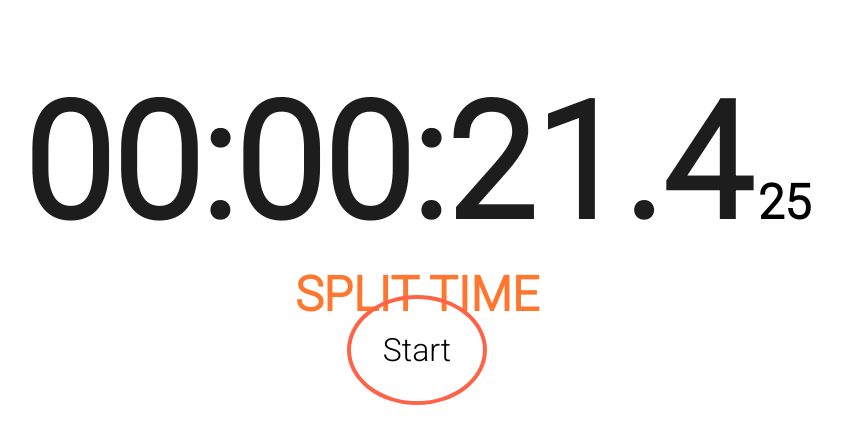
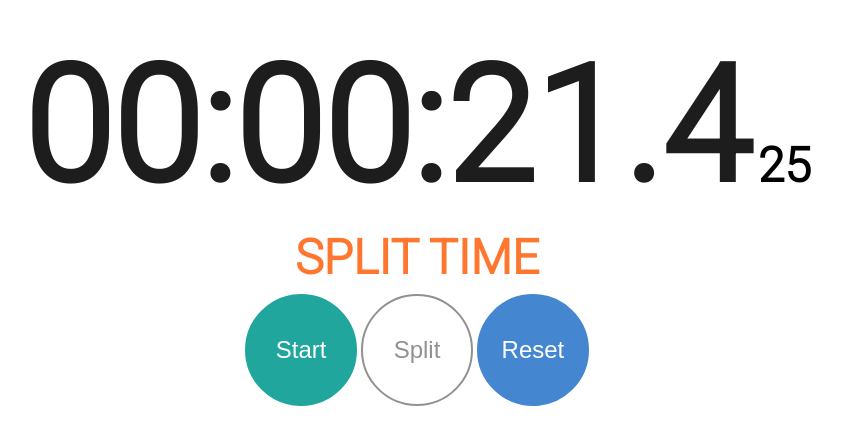
Before and after one commit to hammad-ulhassan/stopwatch, a plain HTML site: page index.html in a window 1280 px wide. Shown: the part 180-624 px from the top of the page, without its empty margins (223-1065 px from the left). Drawn offline with Linux system fonts and the light colour scheme.

Commit message:
color fixed. button round

```diff
--- a/index.html
+++ b/index.html
@@ -24,9 +24,9 @@
         </div>
         <div class="horizontal">
             <div class="content">
-                <span class="circle">
-                    Start
-                </span>
+                <button type="button" class="round round--start">Start</button>
+                <button type="button" class="round round--split">Split</button>
+                <button type="button" class="round round--reset">Reset</button>
             </div>
         </div>
     </div>
--- a/style.css
+++ b/style.css
@@ -5,7 +5,9 @@
     --black: #1d1d1d;
     --red: #ff6347;
     --orange: #ff772e;
-    ---gray: #919191;
+    --gray: #919191;
+    --green: #21a69d;
+    --blue: #4487d0;
 }
 
 html{
@@ -41,6 +43,7 @@ h2{
     align-items: center;
     justify-content: center;
     flex-direction: column;
+    /* outline: 2px solid red; */
 }
 
 .horizontal{
@@ -48,19 +51,15 @@ h2{
     flex-direction: row;
     align-items: baseline;
     justify-content: center;
-}
-
-.flex-start{
-    display: flex;
-    align-items: flex-start;
-    justify-content: center;
-    flex-direction: column;
+    /* outline: 2px solid green; */
 }
 
 .content{
     width: auto;
     height: auto;
     padding: 0.25rem;
+    /* outline: 2px solid blue; */
+
 }
 
 .float-left{
@@ -77,11 +76,33 @@ h2{
     color: var(--orange);
 }
 
-.circle{
-    behavior: url(PIE.htc);
-    margin: 1rem;
-    font-size: 2rem;
-    padding: 2rem;
+.round{
+    font-size: 1.5rem;
     border-radius: 50%;
-    border: 0.25rem solid var(--red);
+    width: 7rem;
+    height: 7rem;
+    border-style: solid;
+    cursor: pointer;
 }
+
+button:active{
+    background-image: linear-gradient(rgba(0, 0, 0, 0.1) 0 0);
+}
+
+.round.round--start{
+    color: var(--white);
+    background-color: var(--green);
+    border-color: var(--green);
+}
+
+.round.round--split{
+    color: var(--gray);
+    background-color: var(--white);
+    border-color: var(--gray);
+}
+
+.round.round--reset{
+    color: var(--white);
+    background-color: var(--blue);
+    border-color: var(--blue);
+}
```
